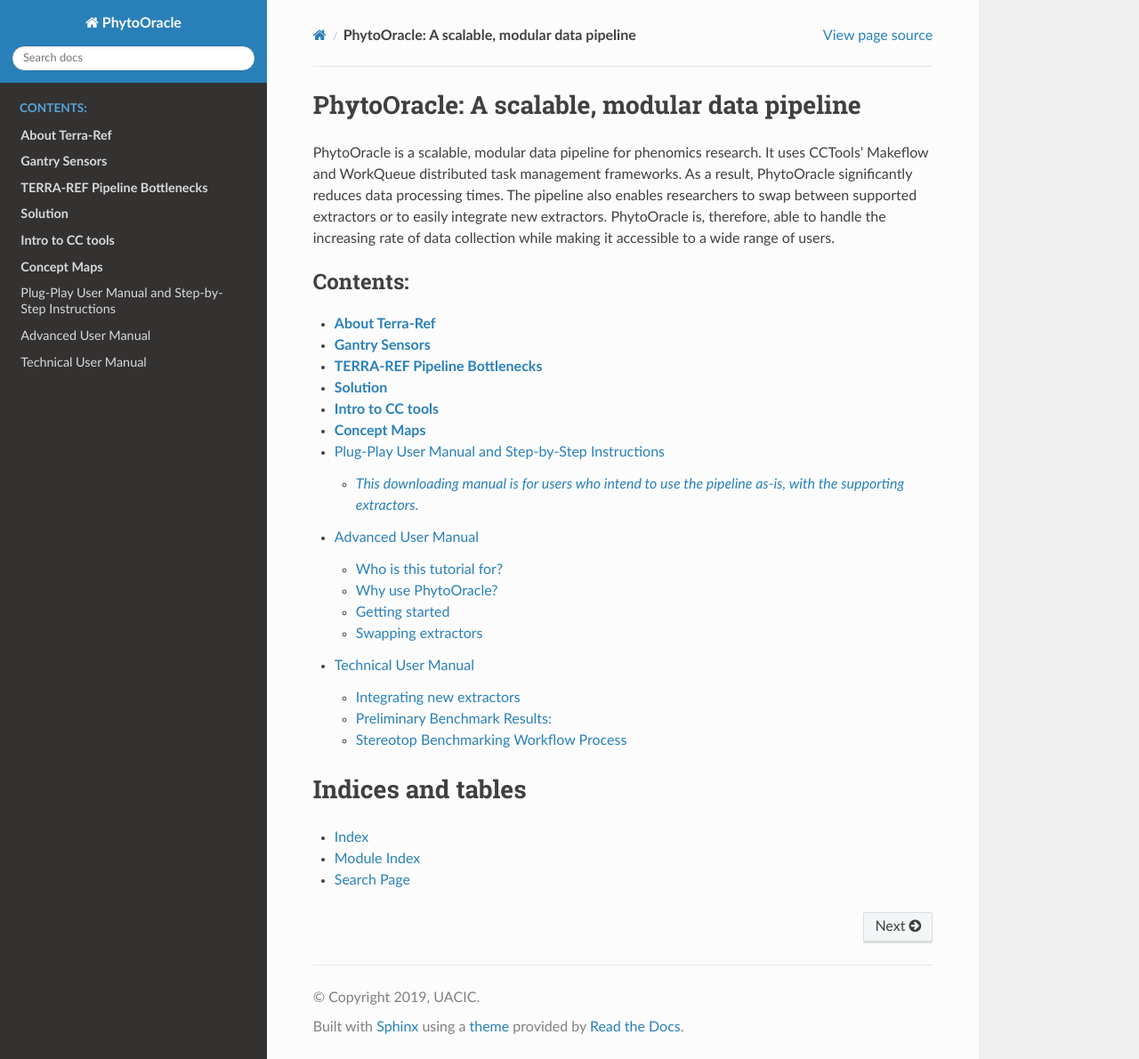
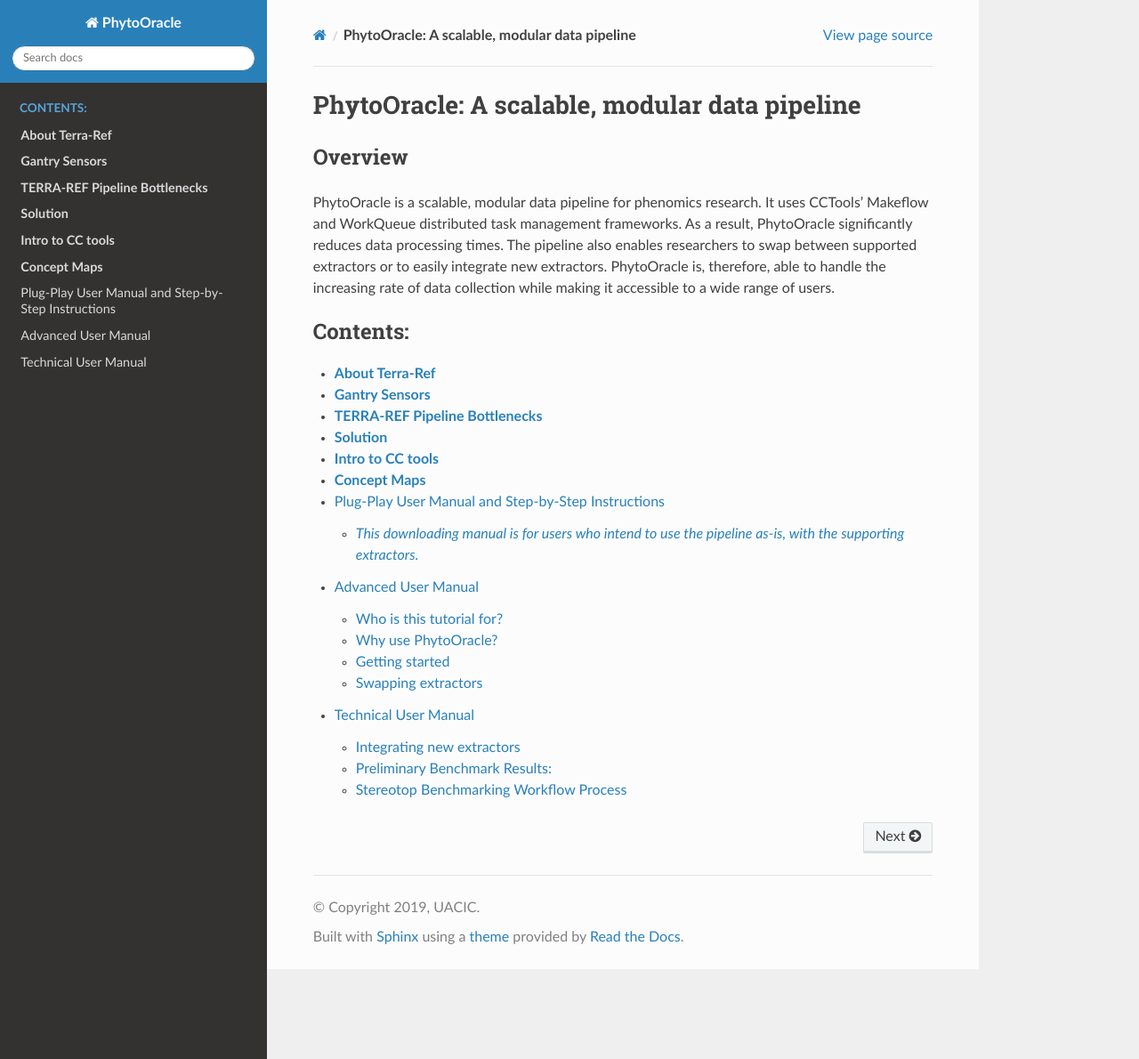
Before and after one commit to LyonsLab/PhytoOracle, a Sphinx documentation site: the page built from docs/index.rst, in a window 1280 px wide and 1190 px high. Shown: the whole window at 89% size. Built offline with Sphinx 7.4.7 and the Read the Docs theme 2.0.0, drawn with Linux system fonts in a browser that asks for light colours.

Commit message:
Update index.rst
overview

```diff
--- a/docs/index.rst
+++ b/docs/index.rst
@@ -1,11 +1,11 @@
-.. PhytoOracle documentation master file, created by
-   sphinx-quickstart on Thu Dec  5 13:06:30 2019.
-   You can adapt this file completely to your liking, but it should at least
-   contain the root `toctree` directive.
-
 **PhytoOracle: A scalable, modular data pipeline**
 ==================================================
+
+Overview
+--------
+
 PhytoOracle is a scalable, modular data pipeline for phenomics research. It uses CCTools' Makeflow and WorkQueue distributed task management frameworks. As a result, PhytoOracle significantly reduces data processing times. The pipeline also enables researchers to swap between supported extractors or to easily integrate new extractors. PhytoOracle is, therefore, able to handle the increasing rate of data collection while making it accessible to a wide range of users.
+
 
 .. toctree::
    :maxdepth: 2
@@ -15,10 +15,3 @@ PhytoOracle is a scalable, modular data pipeline for phenomics research. It uses
    plug-play
    advanced
    technical
-
-Indices and tables
-==================
-
-* :ref:`genindex`
-* :ref:`modindex`
-* :ref:`search`
```
